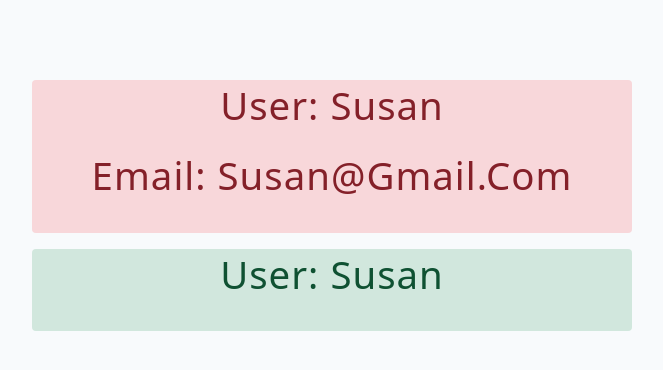
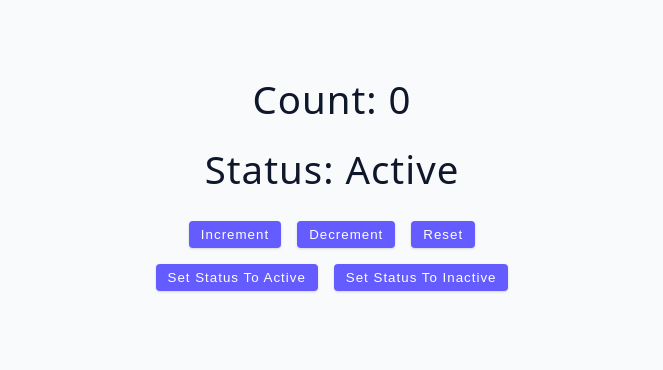
Before and after one commit to kiryhanchiiiik/react-typescript, a React (Vite) app: page / in a window 1280 px wide. Shown: the top 370 px of the page, without its empty margins (308-971 px from the left). Built offline with nearby package versions, Linux system fonts and the light colour scheme.

Commit message:
useReducer - Setup

```diff
--- a/src/App.tsx
+++ b/src/App.tsx
@@ -1,10 +1,8 @@
-// import Component from "./final/05-challenge";
-import Component from "./starter/05-challenge";
+import Component from "./starter/07-reducers";
 function App() {
   return (
     <main>
-      <Component type="advanced" name="susan" email="susan@gmail.com" />
-      <Component type="basic" name="susan" />
+      <Component />
     </main>
   );
 }
--- a/src/starter/07-reducers/index.tsx
+++ b/src/starter/07-reducers/index.tsx
@@ -1,8 +1,38 @@
+import { useReducer } from "react";
+import { counterReducer, initialState } from "./reducer";
+
 function Component() {
+  const [state, dispatch] = useReducer(counterReducer, initialState);
   return (
     <div>
-      <h2>React & Typescript</h2>
-      <h2>useReducer Hook</h2>
+      <h2>Count: 0</h2>
+      <h2>Status: Active</h2>
+
+      <div className="btn-container">
+        <button onClick={() => console.log("increment")} className="btn">
+          Increment
+        </button>
+        <button onClick={() => console.log("decrement")} className="btn">
+          Decrement
+        </button>
+        <button onClick={() => console.log("reset")} className="btn">
+          Reset
+        </button>
+      </div>
+      <div className="btn-container">
+        <button
+          onClick={() => console.log("set status to active")}
+          className="btn"
+        >
+          Set Status to Active
+        </button>
+        <button
+          className="btn"
+          onClick={() => console.log("set status to inactive")}
+        >
+          Set Status to Inactive
+        </button>
+      </div>
     </div>
   );
 }
--- /dev/null
+++ b/src/starter/07-reducers/reducer.ts
@@ -0,0 +1,16 @@
+export type CounterState = {
+  count: number;
+  status: string;
+};
+
+export const initialState = {
+  count: 0,
+  status: "pending",
+};
+
+export const counterReducer = (
+  state: CounterState,
+  action: any
+): CounterState => {
+  return state;
+};
```
